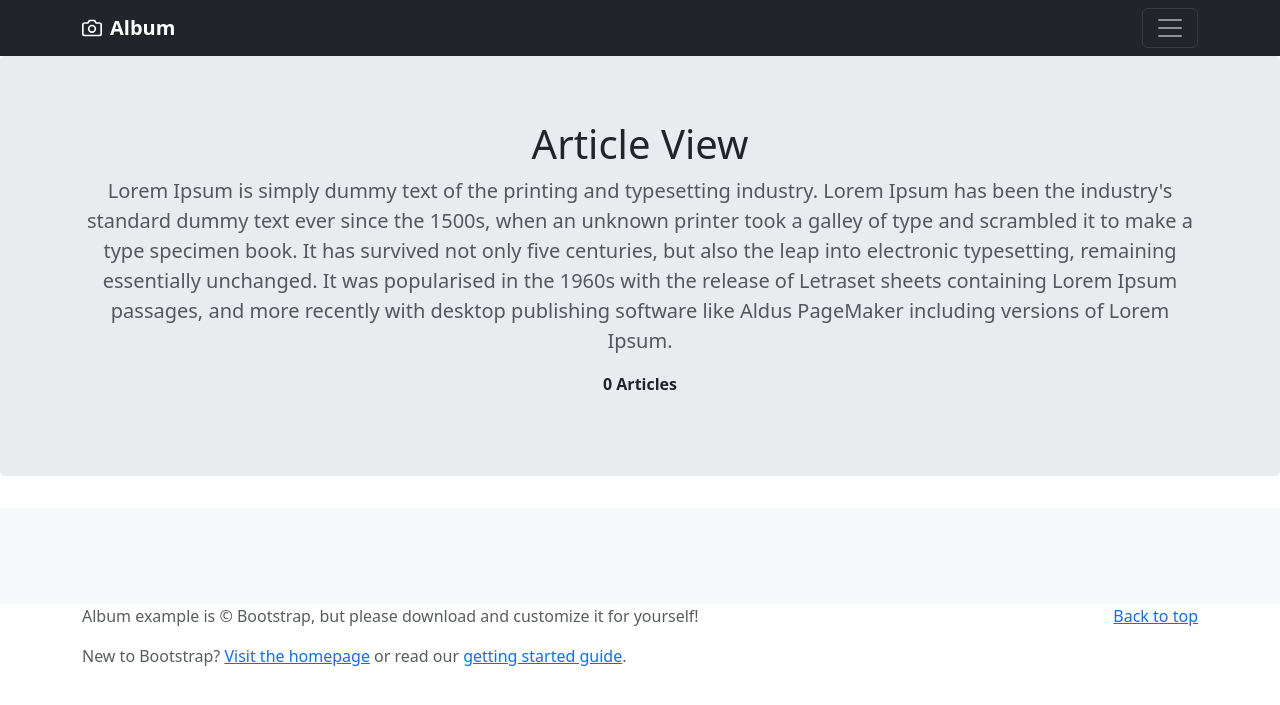
After one commit to Rashini1998/Blog-Management-System, a CodeIgniter app: page /database/index.php/home/index in a window 1280 px wide. The commit adds this page. Shown: the top 705 px of the page. Run offline with CodeIgniter, Linux system fonts and the light colour scheme; data that the repository does not hold is empty; some libraries are stand-ins or nearby versions.

Commit message:
Dynamic Blog List View

```diff
--- /dev/null
+++ b/application/controllers/Home.php
@@ -0,0 +1,33 @@
+<?php
+defined('BASEPATH') OR exit('No direct script access allowed');
+
+class Home extends CI_Controller {
+
+	/**
+	 * Index Page for this controller.
+	 *
+	 * Maps to the following URL
+	 * 		http://example.com/index.php/welcome
+	 *	- or -
+	 * 		http://example.com/index.php/welcome/index
+	 *	- or -
+	 * Since this controller is set as the default controller in
+	 * config/routes.php, it's displayed at http://example.com/
+	 *
+	 * So any other public methods not prefixed with an underscore will
+	 * map to /index.php/welcome/<method_name>
+	 * @see https://codeigniter.com/userguide3/general/urls.html
+	 */
+	public function index()
+	{
+		$this->load->model('ArticleModel',"am");
+		$result=$this->am->fetch_articles();
+//		print_r($result);die();
+		$data['result']=$result;
+
+		$this->load->view('blog_home_page',$data);
+	}
+	public function blog_detail($blog_id=0){
+
+	}
+}
--- /dev/null
+++ b/application/models/ArticleModel.php
@@ -0,0 +1,9 @@
+<?php
+
+class ArticleModel extends CI_Model{
+	function  fetch_articles(){
+		$result = $this->db->query("SELECT `blogId`, `blog_title`, `blog_desc`, `blog_img`, `status`, `created_on`, `updated_on` FROM `articles` WHERE `status`='1'");
+		return $result->result_array();
+
+	}
+}
--- a/application/views/adminpanel/dashboard.php
+++ b/application/views/adminpanel/dashboard.php
@@ -18,7 +18,7 @@
       </div> -->
       <div div class="card-deck mx-auto"style="width: 50%; " >
            <div class="card" style="width: 18rem; ">
-        <img class="card-img-top" src="../assets/upload/blogimg/view.avif" alt="Card image cap" >
+        <img class="card-img-top" src="<?= base_url().'assets/upload/blogimg/view.avif'?>"  alt="Card image cap" >
         <div class="card-body">
             <h5 class="card-title">View Blogs</h5>
             <p class="card-text">You Can View Blogs here!</p>
@@ -26,7 +26,7 @@
         </div>
     </div>
     <div class="card" style="width: 18rem; ">
-        <img class="card-img-top" src="../assets/upload/blogimg/upload.jpg" alt="Card image cap" >
+        <img class="card-img-top" src="<?= base_url().'assets/upload/blogimg/upload.jpg'?>" alt="Card image cap" >
         <div class="card-body">
             <h5 class="card-title">Add Blogs</h5>
             <p class="card-text">You Can Add Blogs here!</p>
--- /dev/null
+++ b/application/views/blog_home_page.php
@@ -0,0 +1,157 @@
+<!doctype html>
+<html lang="en">
+
+<head>
+	<!-- Required meta tags -->
+	<meta charset="utf-8">
+	<meta name="viewport" content="width=device-width, initial-scale=1, shrink-to-fit=no">
+	<link rel="icon" href="/docs/4.0/assets/img/favicons/favicon.ico">
+
+	<!-- Bootstrap CSS -->
+	<link rel="stylesheet" href="https://cdn.jsdelivr.net/npm/bootstrap@4.0.0/dist/css/bootstrap.min.css"
+		  integrity="sha384-Gn5384xqQ1aoWXA+058RXPxPg6fy4IWvTNh0E263XmFcJlSAwiGgFAW/dAiS6JXm" crossorigin="anonymous">
+	<link rel="canonical" href="https://getbootstrap.com/docs/4.0/examples/album/">
+
+	<!-- Bootstrap core CSS -->
+	<link href="../../dist/css/bootstrap.min.css" rel="stylesheet">
+
+	<!-- Custom styles for this template -->
+	<link href="album.css" rel="stylesheet">
+
+	<title>Hello, world!</title>
+</head>
+
+<body>
+<header>
+	<div class="collapse bg-dark" id="navbarHeader">
+		<div class="container">
+			<div class="row">
+				<div class="col-sm-8 col-md-7 py-4">
+					<h4 class="text-white">About</h4>
+					<p class="text-muted">Add some information about the album below, the author, or any other
+						background context. Make it a few sentences long so folks can pick up some informative
+						tidbits. Then, link them off to some social networking sites or contact information.</p>
+				</div>
+				<div class="col-sm-4 offset-md-1 py-4">
+					<h4 class="text-white">Contact</h4>
+					<ul class="list-unstyled">
+						<li><a href="#" class="text-white">Follow on Twitter</a></li>
+						<li><a href="#" class="text-white">Like on Facebook</a></li>
+						<li><a href="#" class="text-white">Email me</a></li>
+					</ul>
+				</div>
+			</div>
+		</div>
+	</div>
+	<div class="navbar navbar-dark bg-dark box-shadow">
+		<div class="container d-flex justify-content-between">
+			<a href="#" class="navbar-brand d-flex align-items-center">
+				<svg xmlns="http://www.w3.org/2000/svg" width="20" height="20" viewBox="0 0 24 24" fill="none"
+					 stroke="currentColor" stroke-width="2" stroke-linecap="round" stroke-linejoin="round"
+					 class="mr-2">
+					<path d="M23 19a2 2 0 0 1-2 2H3a2 2 0 0 1-2-2V8a2 2 0 0 1 2-2h4l2-3h6l2 3h4a2 2 0 0 1 2 2z">
+					</path>
+					<circle cx="12" cy="13" r="4"></circle>
+				</svg>
+				<strong>Album</strong>
+			</a>
+			<button class="navbar-toggler" type="button" data-toggle="collapse" data-target="#navbarHeader"
+					aria-controls="navbarHeader" aria-expanded="false" aria-label="Toggle navigation">
+				<span class="navbar-toggler-icon"></span>
+			</button>
+		</div>
+	</div>
+</header>
+
+<main role="main">
+
+	<section class="jumbotron text-center">
+		<div class="container">
+			<h1 class="jumbotron-heading">Article View</h1>
+			<p class="lead text-muted">Lorem Ipsum is simply dummy text of the printing and typesetting industry. Lorem
+				Ipsum has been the industry's standard dummy text ever since the 1500s, when an unknown printer took a
+				galley of type and scrambled it to make a type specimen book. It has survived not only five centuries,
+				but also the leap into electronic typesetting, remaining essentially unchanged. It was popularised in
+				the 1960s with the release of Letraset sheets containing Lorem Ipsum passages, and more recently with
+				desktop publishing software like Aldus PageMaker including versions of Lorem Ipsum.</p>
+			<p>
+				<strong><?= sizeof($result);?> Articles</strong>
+			</p>
+
+		</div>
+	</section>
+
+	<div class="album py-5 bg-light">
+		<div class="container">
+
+			<div class="row">
+				<?php
+				foreach ($result as $key => $value) {
+
+				?>
+				<div class="col-md-4">
+					<div class="card mb-4 box-shadow">
+						<img class="card-img-top" src="<?= base_url() . $value['blog_img'] ?>"
+							 data-src="holder.js/100px225?theme=thumb&bg=55595c&fg=eceeef&text=Thumbnail"
+							 alt="Card image cap"
+						>
+						<div class="card-body">
+							<p class="card-text"><?=  $value['blog_title'] ?></p>
+							<div class="d-flex justify-content-between align-items-center">
+								<div class="btn-group">
+									<a href="<?= base_url().'home/blog_detail/'.$value['blogId']?>" class="btn btn-sm btn-outline-secondary">View</a>
+								</div>
+							</div>
+						</div>
+					</div>
+				</div>
+				<?php
+
+				}
+				?>
+
+
+			</div>
+		</div>
+	</div>
+
+</main>
+
+<footer class="text-muted">
+	<div class="container">
+		<p class="float-right">
+			<a href="#">Back to top</a>
+		</p>
+		<p>Album example is &copy; Bootstrap, but please download and customize it for yourself!</p>
+		<p>New to Bootstrap? <a href="../../">Visit the homepage</a> or read our <a
+				href="../../getting-started/">getting started guide</a>.</p>
+	</div>
+</footer>
+
+<!-- Bootstrap core JavaScript
+================================================== -->
+<!-- Placed at the end of the document so the pages load faster -->
+<script src="https://code.jquery.com/jquery-3.2.1.slim.min.js"
+		integrity="sha384-KJ3o2DKtIkvYIK3UENzmM7KCkRr/rE9/Qpg6aAZGJwFDMVNA/GpGFF93hXpG5KkN" crossorigin="anonymous">
+</script>
+<script>
+	window.jQuery || document.write('<script src="../../assets/js/vendor/jquery-slim.min.js"><\/script>')
+</script>
+<script src="../../assets/js/vendor/popper.min.js"></script>
+<script src="../../dist/js/bootstrap.min.js"></script>
+<script src="../../assets/js/vendor/holder.min.js"></script>
+
+<!-- Optional JavaScript -->
+<!-- jQuery first, then Popper.js, then Bootstrap JS -->
+<script src="https://code.jquery.com/jquery-3.2.1.slim.min.js"
+		integrity="sha384-KJ3o2DKtIkvYIK3UENzmM7KCkRr/rE9/Qpg6aAZGJwFDMVNA/GpGFF93hXpG5KkN" crossorigin="anonymous">
+</script>
+<script src="https://cdn.jsdelivr.net/npm/popper.js@1.12.9/dist/umd/popper.min.js"
+		integrity="sha384-ApNbgh9B+Y1QKtv3Rn7W3mgPxhU9K/ScQsAP7hUibX39j7fakFPskvXusvfa0b4Q" crossorigin="anonymous">
+</script>
+<script src="https://cdn.jsdelivr.net/npm/bootstrap@4.0.0/dist/js/bootstrap.min.js"
+		integrity="sha384-JZR6Spejh4U02d8jOt6vLEHfe/JQGiRRSQQxSfFWpi1MquVdAyjUar5+76PVCmYl" crossorigin="anonymous">
+</script>
+</body>
+
+</html>
```
